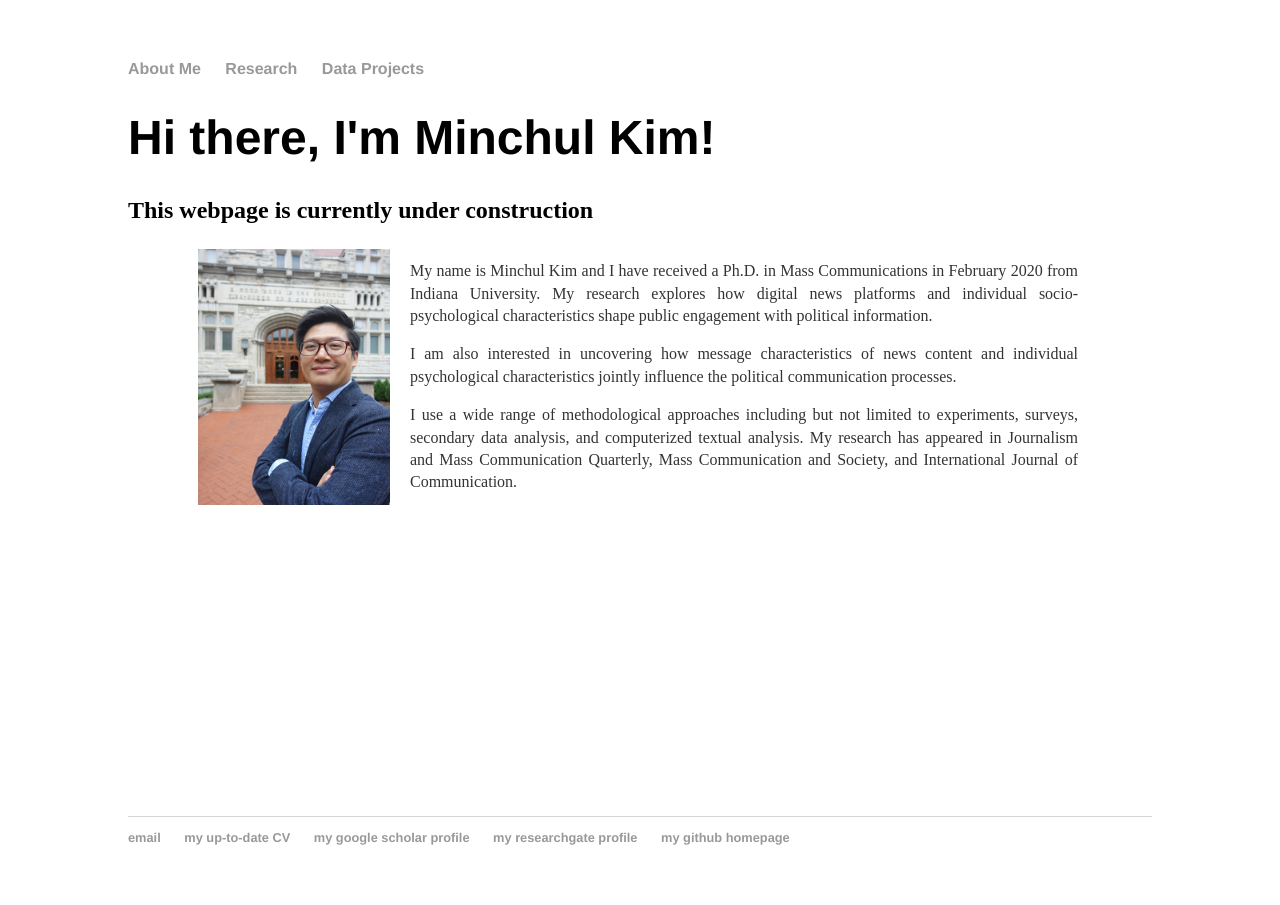
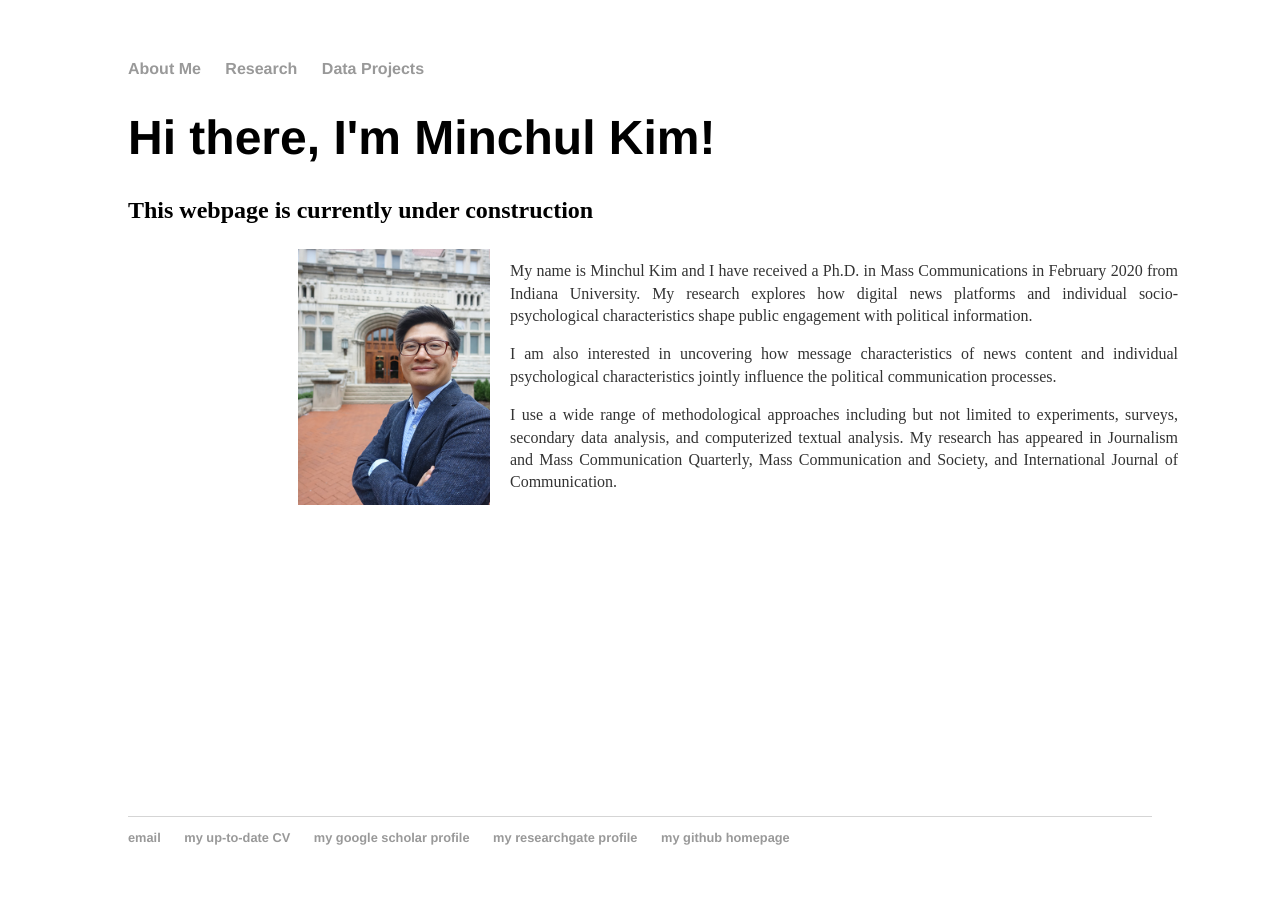
Before and after one commit to minchulkim-phd/minchulkim, a Jekyll site: the page built from index.html, in a window 1280 px wide. Built offline with Jekyll 4.4.1, drawn with Linux system fonts in a browser that asks for light colours.

Commit message:
Update main.css

```diff
--- a/css/main.css
+++ b/css/main.css
@@ -57,5 +57,5 @@ ul.posts li {
   height: 500px;
   background-position: 11px 0;
   background-repeat: no-repeat;
-  margin: 0px 50px 0px 50px;
+  margin: 0px 50px 0px 150px;
 }
```
